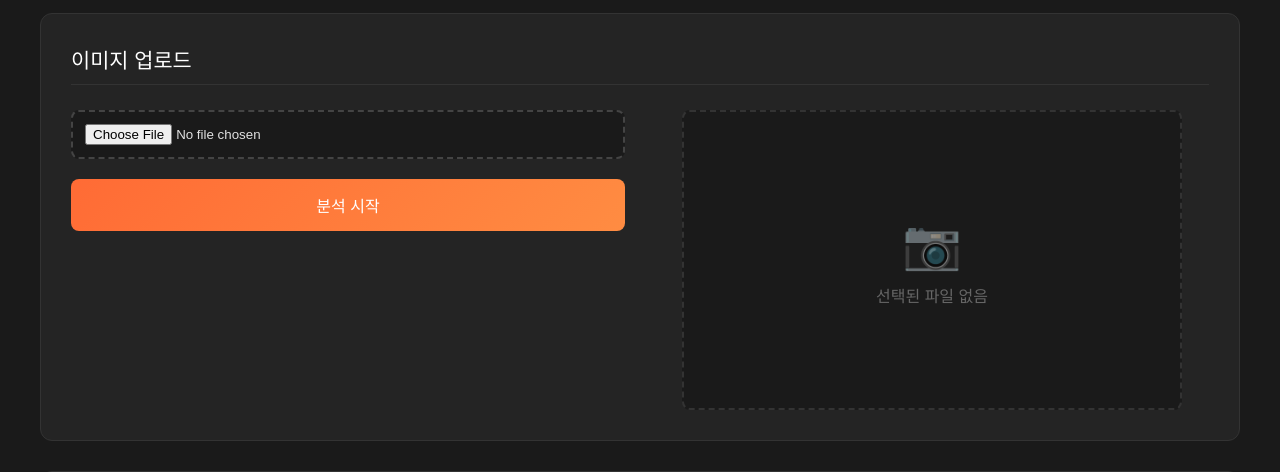
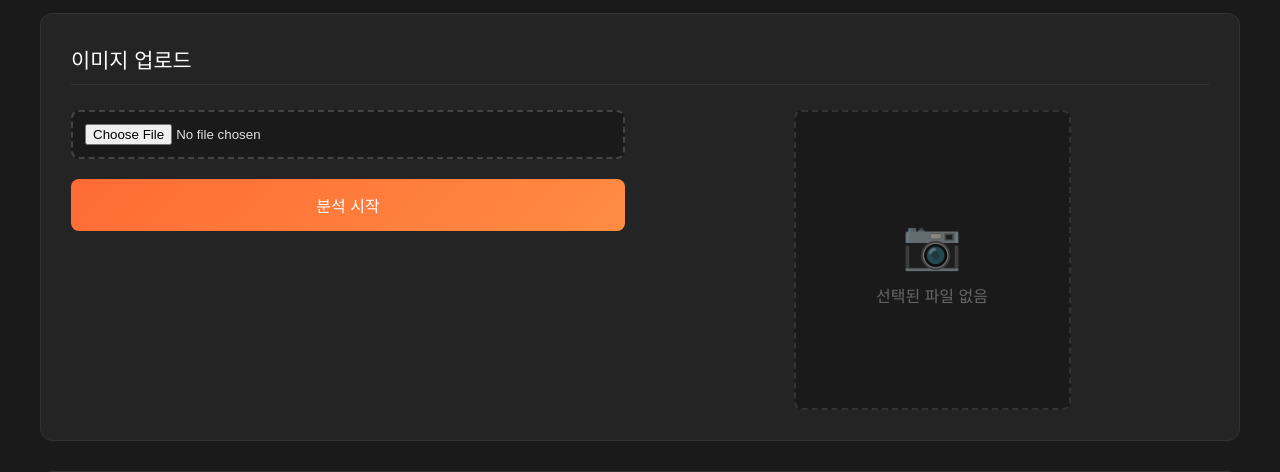
Before and after one commit to ImGom/clothAnalysis, a Flask app: page / in a window 1280 px wide. Shown: the part 157-629 px from the top of the page. Run offline with Flask 3, Linux system fonts and the light colour scheme.

Commit message:
preview size changed

```diff
--- a/templates/index.html
+++ b/templates/index.html
@@ -1,5 +1,6 @@
 <!DOCTYPE html>
 <html>
+
 <head>
     <title>의류 분석 시스템</title>
     <meta charset="UTF-8">
@@ -115,7 +116,7 @@
         }
 
         .preview-container {
-            width: 100%;
+            width: 50%;
             max-width: 500px;
             min-height: 300px;
             background-color: #1a1a1a;
@@ -187,9 +188,20 @@
         }
 
         @keyframes dots {
-            0%, 20% { content: '.'; }
-            40% { content: '..'; }
-            60%, 100% { content: '...'; }
+
+            0%,
+            20% {
+                content: '.';
+            }
+
+            40% {
+                content: '..';
+            }
+
+            60%,
+            100% {
+                content: '...';
+            }
         }
 
         #resultsContainer {
@@ -263,6 +275,7 @@
         }
     </style>
 </head>
+
 <body>
     <div class="container">
         <header>
@@ -390,4 +403,5 @@
         }
     </script>
 </body>
+
 </html>
```
